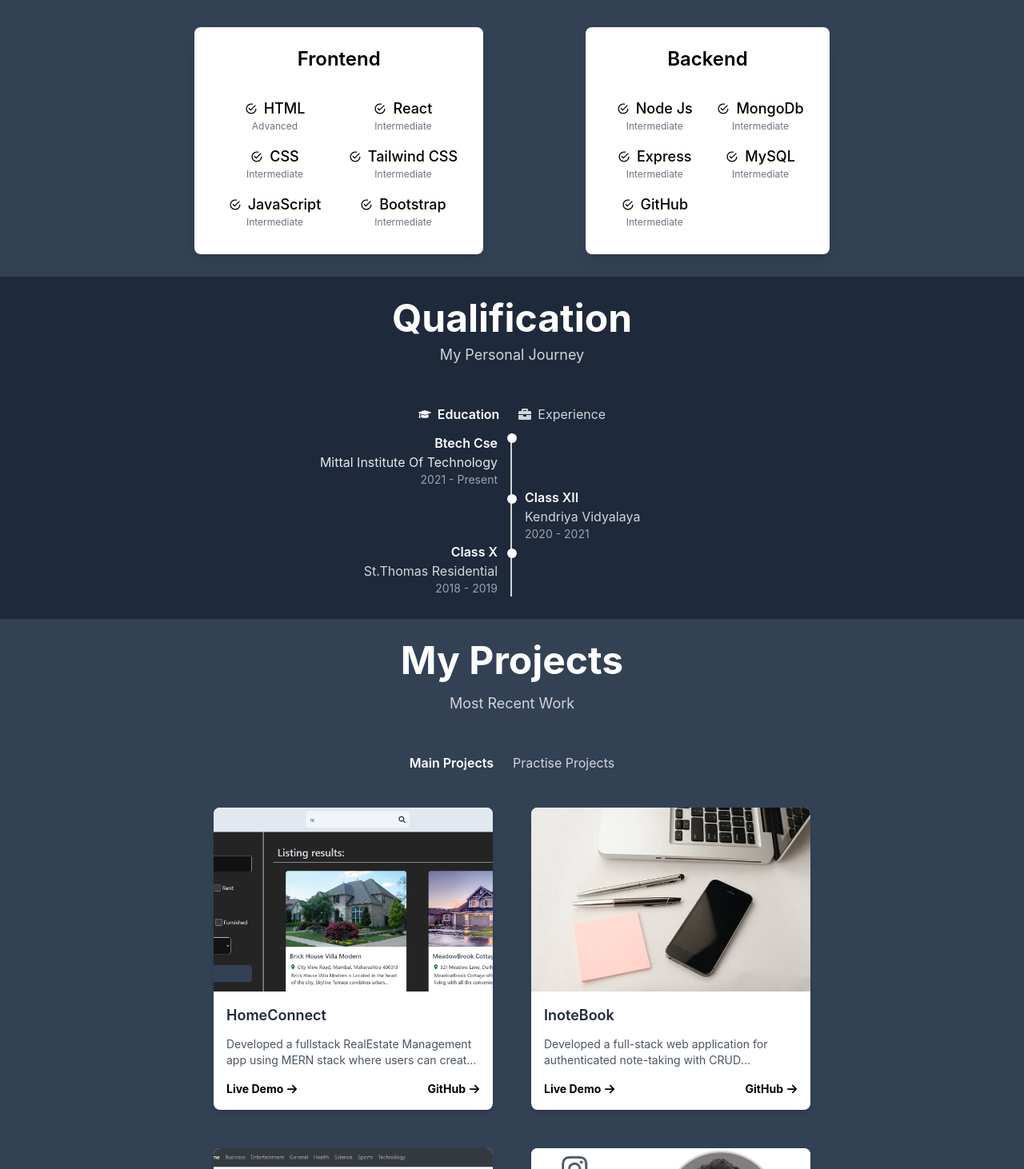
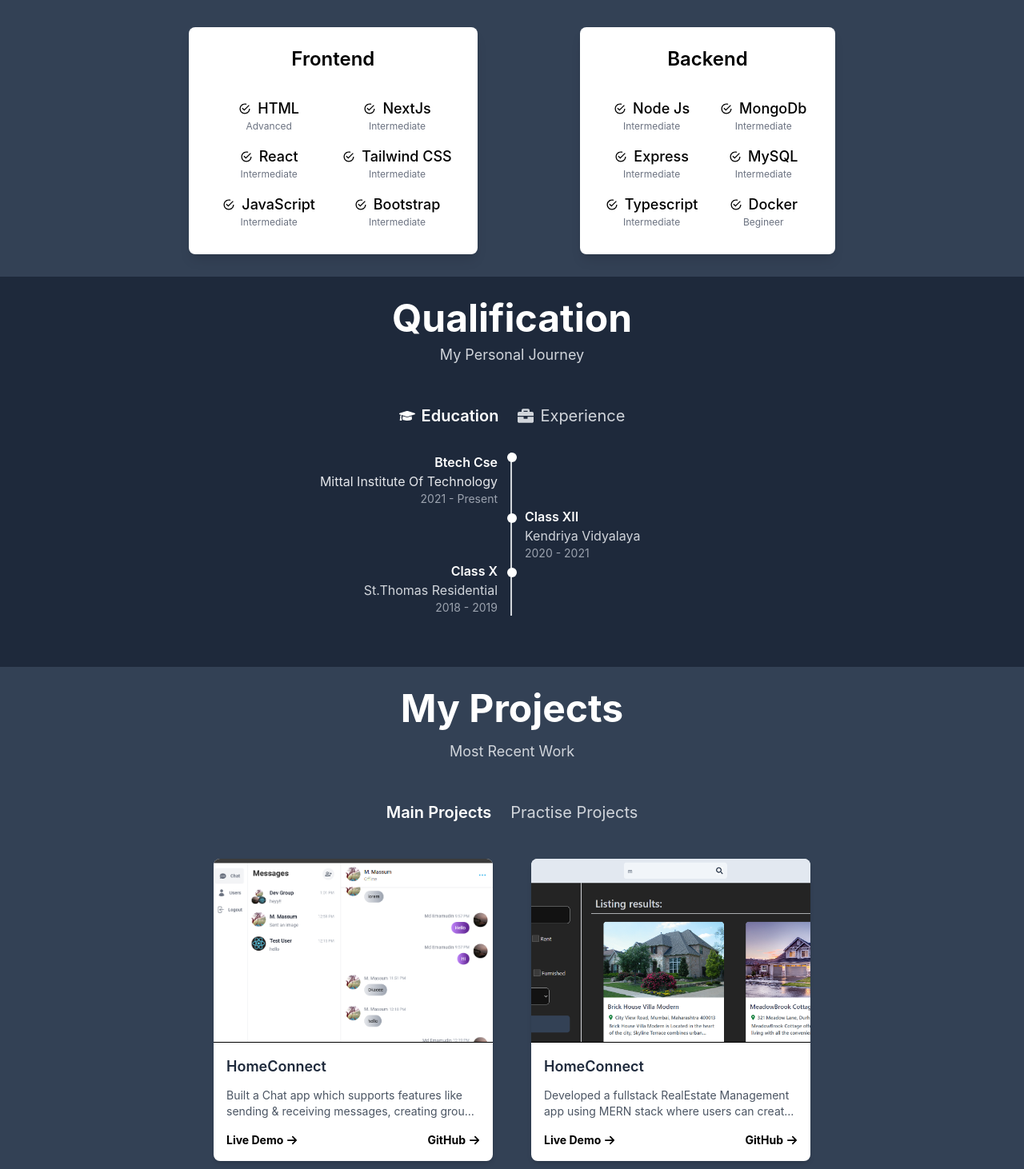
Before and after one commit to MdMassum/Portfolio, a React (Vite) app: page / in a window 1280 px wide. Shown: the part 1208-2670 px from the top of the page at 80% size. Built offline with nearby package versions, Linux system fonts and the light colour scheme.

Commit message:
updated Resume & Projects

```diff
--- a/src/pages/Home/Data.jsx
+++ b/src/pages/Home/Data.jsx
@@ -42,7 +42,7 @@ function Data() {
 
       {/* Job Title */}
       <h3 className='text-lg md:text-2xl font-semibold text-gray-600 dark:text-white'>
-      ________{displayedText}
+      <span className='hidden md:inline'>___</span>_____{displayedText}
       </h3>
 
       {/* Description */}
--- a/src/pages/Projects/Card.jsx
+++ b/src/pages/Projects/Card.jsx
@@ -8,7 +8,7 @@ function Card({ project }) {
         <img
           src={project.image}
           alt={project.name}
-          className='h-[190px] md:h-[230px] w-full object-cover hover:scale-105 transition-transform duration-300'
+          className='h-[190px] md:h-[230px] w-full object-cover hover:scale-105 transition-transform duration-300 border-b  border-black'
         />
         <div className="p-4 flex flex-col">
           <p className='font-semibold text-slate-800 text-lg truncate mb-3'>{project.name}</p>
--- a/src/pages/Projects/MainProj.jsx
+++ b/src/pages/Projects/MainProj.jsx
@@ -2,11 +2,19 @@ import React from 'react'
 import HomeConnect from '../../assets/Homeconnect.png'
 import NewsBhandar from '../../assets/newsbhandar.png'
 import portfolio from '../../assets/portfolio.png'
-import photo1 from '../../assets/work1.jpg'
+import chatApp from '../../assets/chatApp.png'
+
 import Card from './Card.jsx';
 
 function MainProj() {
     const projects = [
+        {
+            image: chatApp,
+            git: "https://github.com/MdMassum/chat-box",
+            live: "https://massumchatapp.vercel.app/",
+            name: "HomeConnect",
+            description: "Built a Chat app which supports features like sending & receiving messages, creating group chats in RealTime using Pusher & Next.js"
+        },
         {
             image: HomeConnect,
             git: "https://github.com/MdMassum/Estate_Project",
@@ -14,13 +22,7 @@ function MainProj() {
             name: "HomeConnect",
             description: "Developed a fullstack RealEstate Management app using MERN stack where users can create, edit or delete their listings and can contact landlords directly for property listings."
         },
-        {
-            image: photo1,
-            git: "https://github.com/MdMassum/inotebook",
-            live: "https://github.com/MdMassum/inotebook",
-            name: "InoteBook",
-            description: "Developed a full-stack web application for authenticated note-taking with CRUD operations using MERN Stack (MongoDB, Express, React, Node.js)."
-        },
+
         {
             image: NewsBhandar,
             git: "https://github.com/MdMassum/NewsBhandar",
--- a/src/pages/Projects/PractiseProj.jsx
+++ b/src/pages/Projects/PractiseProj.jsx
@@ -2,6 +2,7 @@ import React from 'react'
 import amazon from '../../assets/amazon.png'
 import weather from '../../assets/weather.png'
 import tictactoe from '../../assets/tictactoe.png'
+import photo1 from '../../assets/work1.jpg'
 import Card from './Card.jsx';
 
 function PractiseProj() {
@@ -27,6 +28,13 @@ function PractiseProj() {
             name: "Amazon-Clone",
             description: "Frontend Clone of Amazon Website Using Html & CSS"
         },
+        {
+            image: photo1,
+            git: "https://github.com/MdMassum/inotebook",
+            live: "https://github.com/MdMassum/inotebook",
+            name: "InoteBook",
+            description: "Developed a full-stack web application for authenticated note-taking with CRUD operations using MERN Stack (MongoDB, Express, React, Node.js)."
+        },
     ];
 
     return (
--- a/src/pages/Projects/Projects.jsx
+++ b/src/pages/Projects/Projects.jsx
@@ -10,7 +10,7 @@ function Projects() {
         <h2 className='text-3xl md:text-5xl font-bold text-center md:text-left'>My Projects</h2>
         <span className='text-gray-500 text-sm md:text-lg text-center md:text-left mt-2 dark:text-gray-300 '>Most Recent Work</span>
 
-        <div className='flex justify-center gap-6 mb-1 mt-10'>
+        <div className='flex justify-center gap-6 mb-1 mt-10 text-xl'>
         <button
           className={`flex items-center gap-2 ${activeTab === 'Main' ? 'text-black dark:text-white font-semibold' : 'text-gray-500 dark:text-gray-300 '}`}
           onClick={() => setActiveTab('Main')}
--- a/src/pages/Qualification/Qualification.jsx
+++ b/src/pages/Qualification/Qualification.jsx
@@ -7,11 +7,11 @@ function Qualification() {
   const [activeTab, setActiveTab] = useState('Education');
 
   return (
-    <div id='skills' className='flex flex-col items-center justify-around md:justify-between p-7 md:px-44 gap-2 dark:bg-slate-800 dark:text-white'>
+    <div id='skills' className='flex flex-col items-center justify-around md:justify-between p-7 md:px-44 gap-2 dark:bg-slate-800 dark:text-white pb-16'>
       <h2 className='text-3xl md:text-5xl font-bold text-center md:text-left'>Qualification</h2>
       <span className='text-gray-500 text-sm md:text-lg text-center md:text-left dark:text-gray-300'>My Personal Journey</span>
 
-      <div className='flex justify-center gap-6 mb-1 mt-10'>
+      <div className='flex justify-center gap-6 mb-6 mt-10 text-xl'>
         <button
           className={`flex items-center gap-2 ${activeTab === 'Education' ? 'text-blackwhite dark:text- font-semibold' : 'text-gray-500 dark:text-gray-300'}`}
           onClick={() => setActiveTab('Education')}
--- a/src/pages/Skills/Backend.jsx
+++ b/src/pages/Skills/Backend.jsx
@@ -50,17 +50,17 @@ function Backend() {
           <div className="flex flex-col items-center text-center p-2">
             <div className='flex gap-2 items-center justify-center'>
               <IoMdCheckmarkCircleOutline className='text-md'/>
-              <p className='text-lg font-medium'>GitHub</p>
+              <p className='text-lg font-medium'>Typescript</p>
             </div>
             <span className='text-gray-500 text-xs'>Intermediate</span>
           </div>
 
           <div className="flex flex-col items-center text-center p-2">
             <div className='flex gap-2 items-center justify-center'>
-              {/* <IoMdCheckmarkCircleOutline className='text-md'/> */}
-              <p className='text-lg font-medium'></p>
+              <IoMdCheckmarkCircleOutline className='text-md'/>
+              <p className='text-lg font-medium'>Docker</p>
             </div>
-            <span className='text-gray-500 text-xs'></span>
+            <span className='text-gray-500 text-xs'>Begineer</span>
           </div>
         </div>
 
--- a/src/pages/Skills/Frontend.jsx
+++ b/src/pages/Skills/Frontend.jsx
@@ -20,7 +20,7 @@ function Frontend() {
           <div className="flex flex-col items-center text-center p-2">
             <div className='flex gap-2 items-center justify-center'>
               <IoMdCheckmarkCircleOutline className='text-md'/>
-              <p className='text-lg font-medium'>React</p>
+              <p className='text-lg font-medium'>NextJs</p>
             </div>
             <span className='text-gray-500 text-xs'>Intermediate</span>
           </div>
@@ -31,7 +31,7 @@ function Frontend() {
           <div className="flex flex-col items-center text-center p-2">
             <div className='flex gap-2 items-center justify-center'>
               <IoMdCheckmarkCircleOutline className='text-md'/>
-              <p className='text-lg font-medium'>CSS</p>
+              <p className='text-lg font-medium'>React</p>
             </div>
             <span className='text-gray-500 text-xs'>Intermediate</span>
           </div>
```
Also changed, not shown: src/assets/chatApp.png (added), 1 other file (tests, documents, lock files or other folders).
